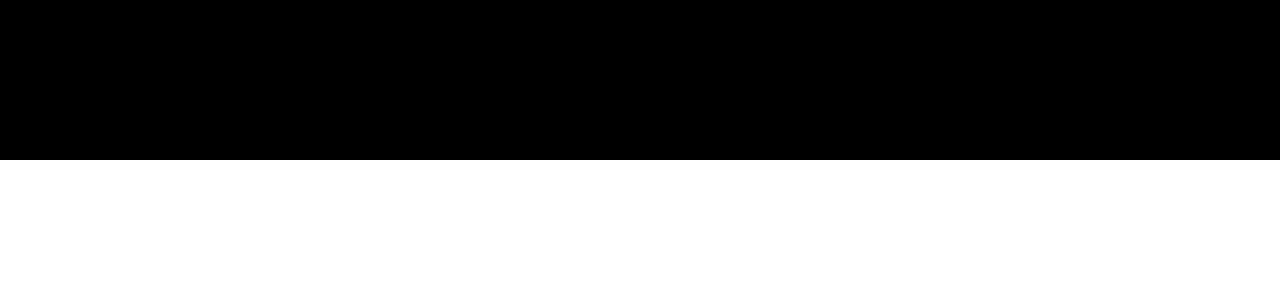
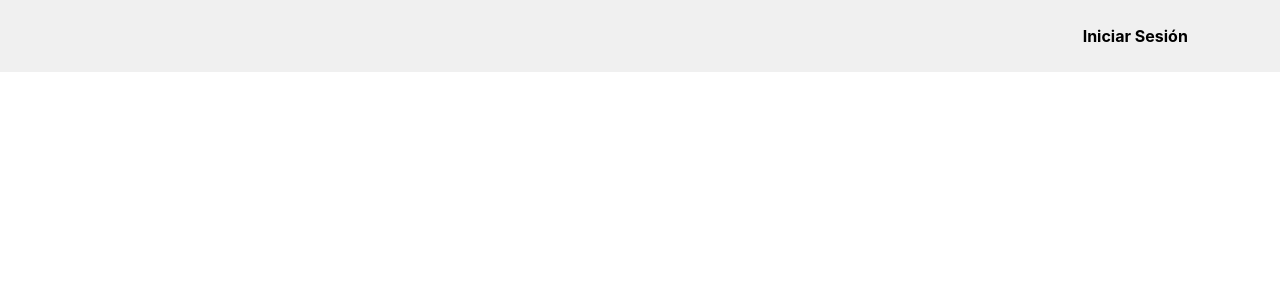
Before and after one commit to Santinorua/ProjectPedia, a React (Vite) app in the folder my-app/: page / in a window 1280 px wide. Shown: the top 300 px of the page. Built offline with nearby package versions, Linux system fonts and the light colour scheme.

Commit message:
Comienzo de log in

```diff
--- a/my-app/src/barraSuperior.jsx
+++ b/my-app/src/barraSuperior.jsx
@@ -1,9 +1,13 @@
-
+import UserBarra from "./userBarra.jsx"
 
 function BarraSuperior(){
     return (
-        <div class="w-full h-1/5 bg-black">
-            Homldawdjwia
+        <div class="w-full h-[9%] bg-[var(--lightGray)] flex items-center">
+            <div class="w-1/3 h-full"></div>
+            <div class="w-1/2 h-full"></div>
+            <div class="h-full flex items-center gap-4">
+                <UserBarra logueado={false} />
+            </div>
         </div>
     )
 }
--- /dev/null
+++ b/my-app/src/boton.jsx
@@ -0,0 +1,9 @@
+function Boton({texto, color, onClick}) {
+    return (
+        <button className={`bg-[${color}] hover:bg-[${color}] text-b font-bold py-2 px-4 rounded`} onClick={onClick}>
+            {texto}
+        </button>
+    )
+}
+
+export default Boton
--- a/my-app/src/index.css
+++ b/my-app/src/index.css
@@ -12,4 +12,10 @@ html, body {
     width: 100%;
     display: flex;
     flex-direction: column;
+
+
+    /* Colores */
+    --white: #ffffff;
+    --lightGray: #f0f0f0;
+    --lightBlue: #57bcdd;
 }
--- a/my-app/src/main.jsx
+++ b/my-app/src/main.jsx
@@ -3,9 +3,11 @@ import { createRoot } from 'react-dom/client'
 import './index.css'
 
 import PanelProyectos from "./panelProyectos"
+import BarraSuperior from './barraSuperior'
 
 createRoot(document.getElementById('root')).render(
   <StrictMode>
-    <PanelProyectos/>
+    <BarraSuperior/>
+    {/* <PanelProyectos/> */}
   </StrictMode>,
 )
--- /dev/null
+++ b/my-app/src/userBarra.jsx
@@ -0,0 +1,15 @@
+import Boton from "./boton.jsx"
+
+function UserBarra(logueado){
+    if(logueado == true){
+
+    } else {
+        return (
+            <Boton texto="Iniciar Sesión" color="var(--lightBlue)" onClick={() => console.log("Iniciar Sesión")} />
+            // <Boton texto="Registrarse" color="var(--lightGray)" onClick={() => console.log("Registrarse")} />
+        )
+    }
+}
+
+
+export default UserBarra
```
